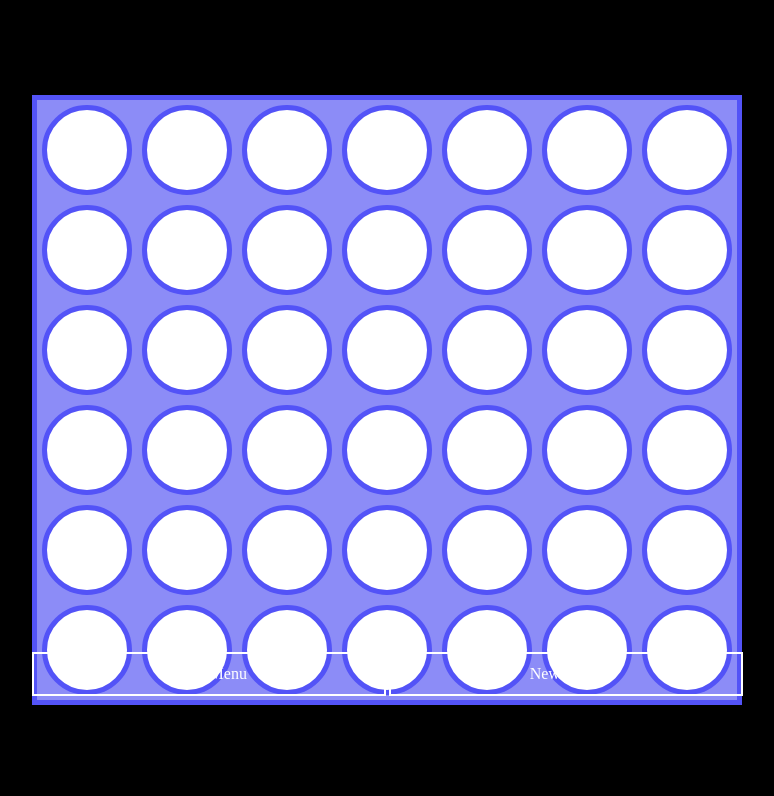
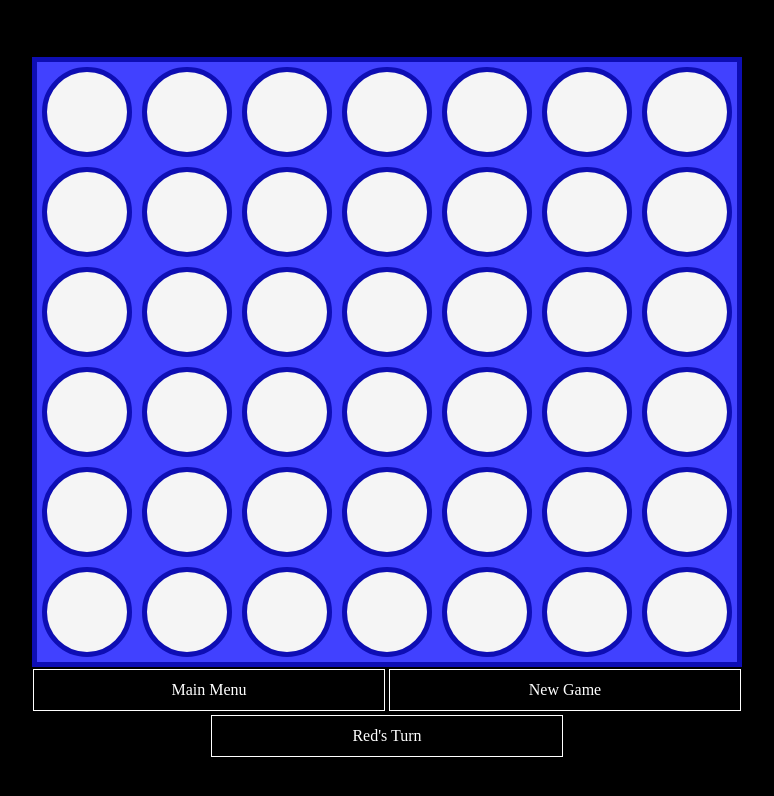
Before and after one commit to jbm97/p1-connect4, a plain HTML site: page index.html in a window 1280 px wide. Both pictures are taken after a click on the element "Start Game". Shown: the whole page, without its empty margins (253-1027 px from the left). Drawn offline with Linux system fonts and the light colour scheme.

Commit message:
feat: adjust css for flex box/window resizing, edit playPiece and playerStart cursor style from body to #game-display so it only shows when hovering the game itself

```diff
--- a/css/style.css
+++ b/css/style.css
@@ -12,17 +12,12 @@ p {
 /* style these 2 later. add some sort of blur to image and stuff*/
 
 #game-display {
-    position: fixed;
-    top: 50%;
-    left: 50%;
-    transform: translate(-50%, -50%);
-    -webkit-transform: translate(-50%, -50%);
     display: flex;
     flex-wrap: wrap;
     height: 600px;
     width: 700px;
-    background-color: rgb(140, 140, 247);
-    border: 5px solid rgb(83, 83, 247);
+    background-color: rgb(65, 65, 255);
+    border: 5px solid rgb(14, 14, 180);
 }
 
 #start:hover,
@@ -35,47 +30,44 @@ p {
 
 #start,
 #instructions-btn {
+    position: absolute;
+    display: flex;
     width: 350px;
     height: 40px;
-    top: 80%;
-    left: 25%;
+    top: 72%;
+    left: 32%;
+    justify-content: center;
+    align-items: center;
     text-align: center;
-    align-items: center;
 }
 
 #instructions-btn {
-top: 90%;
+    top: 78%;
 }
 
 #instructions-home-btn {
-    position: absolute;
     display: flex;
+    flex-wrap: wrap;
     border: 2px solid black;
     width: 350px;
     height: 40px;
     top: 90.5%;
     left: 25%;
-
 }
 
 #home,
-#new-game {
+#new-game,
+#turn-div {
+    display: inline-block;
+    margin: 2px;
     width: 350px;
     height: 40px;
     color: white;
-    border-color: white;
-    top: 81.5%;
+    border: 1px solid white;
+    align-content: center;
     text-align: center;
-    align-content: center;
 }
 
-#home {
-    right: 50.05%
-}
-
-#new-game {
-    left: 50.15%;
-}
 
 #instructions {
     position: fixed;
@@ -88,8 +80,18 @@ top: 90%;
     border: solid black;
 }
 
+#turn-div {
+}
+
+.display-container {
+    display: flex;
+    flex-direction: column;
+    align-items: center;
+    justify-content: center;
+    height: 100vh;
+}
+
 .btn {
-    position: absolute;
     border: 2px solid black;
 }
 
@@ -97,7 +99,13 @@ top: 90%;
     height: 80px;
     width: 80px;
     margin: 5px;
-    background-color: white;
+    background-color: #f5f5f5;
     border-radius: 50%;
-    border: 5px solid rgb(83, 83, 247);
+    border: 5px solid rgb(14, 14, 180);
 }
+
+.red-cell,
+.yellow-cell {
+    height: 80px;
+    width: 80px;
+}
--- a/js/app.js
+++ b/js/app.js
@@ -21,6 +21,9 @@ window.onload = function () {
 
 function firstLoad() {
     //make main game display/board
+    const displayContainer = document.createElement("div");
+    displayContainer.className = "display-container";
+
     const gameDisplayDiv = document.createElement("div");
     gameDisplayDiv.id = "game-display";
 
@@ -43,10 +46,9 @@ function firstLoad() {
     instructionsBtn.id = "instructions-btn";
     instructionsBtn.addEventListener("click", instructions);
 
-    gameDisplayDiv.append(img);
-    gameDisplayDiv.append(startBtn);
-    gameDisplayDiv.append(instructionsBtn);
-    document.body.append(gameDisplayDiv);
+    gameDisplayDiv.append(img, startBtn, instructionsBtn);
+    displayContainer.append(gameDisplayDiv);
+    document.body.append(displayContainer);
 }
 //initial display when page is loaded. Selection screen
 
@@ -100,7 +102,13 @@ function drawBoard() {
         newGameBtn.textContent = "New Game"; // delete later, going to use an image/image of text
         newGameBtn.addEventListener("click", clearBoard);
 
-        document.body.append(homeBtn, newGameBtn);
+        //button container
+        const buttonContainer = document.createElement("div");
+        buttonContainer.className = "button-container";
+        buttonContainer.append(homeBtn, newGameBtn);
+
+        const displayContainer = document.querySelector(".display-container");
+        displayContainer.append(buttonContainer);
     }
     playerStart(); //choose who starts
     displayTurn(); //display turn at bottom, is this really needed though? you can tell based on cursor
@@ -177,10 +185,12 @@ function playerStart() {
     const playerStart = Math.floor(Math.random() * 2) + 1; // without +1 it seems like it's not as random, but it probably is the same
 
     if (playerStart === 1) {
-        document.body.style.cursor = "url('./images/redcursor.png'), auto"; // i guess this does work, needs auto @ end
+        document.getElementById("game-display").style.cursor =
+            "url('./images/redcursor.png'), auto"; // i guess this does work, needs auto @ end. updated these to only show when hover game board instead of body.
         currentPlayer = playerStart;
     } else if (playerStart === 2) {
-        document.body.style.cursor = "url('./images/yellowcursor.png'), auto";
+        document.getElementById("game-display").style.cursor =
+            "url('./images/yellowcursor.png'), auto";
         currentPlayer = playerStart;
     }
 
@@ -201,14 +211,14 @@ function playPiece(e) {
             redCell.className = "red-cell";
             clickedCell.append(redCell);
             currentPlayer = playerTwo; // switch to playerTwo after placing the red piece
-            document.body.style.cursor = "url('./images/yellowcursor.png'), auto"; // Switch cursor to yellow for next turn
+            document.getElementById("game-display").style.cursor = "url('./images/yellowcursor.png'), auto"; // Switch cursor to yellow for next turn
         } else if (currentPlayer === playerTwo) {
             const yellowCell = document.createElement("img");
             yellowCell.src = "./images/yellowcell.png";
             yellowCell.className = "yellow-cell";
             clickedCell.append(yellowCell);
             currentPlayer = playerOne; // switch to playerOne after placing the yellow piece
-            document.body.style.cursor = "url('./images/redcursor.png'), auto"; // Switch cursor to red for next turn
+            document.getElementById("game-display").style.cursor = "url('./images/redcursor.png'), auto"; // Switch cursor to red for next turn
         }
     }
     turnCheck();
@@ -223,14 +233,15 @@ function drawCheck() {}
 
 function displayTurn() {
     const turnDivCheck = document.querySelector("#turn-div"); //check to see if this exists so it doesn't keep making it every turn
-    console.log(turnDivCheck);
     if (!turnDivCheck) {
         const turnDiv = document.createElement("div");
         turnDiv.id = "turn-div";
         const img = document.createElement("div"); //change to image later, using text for testing
         img.className = "turn-img";
 
-        document.body.append(turnDiv);
+        const displayContainer = document.querySelector(".display-container");
+
+        displayContainer.append(turnDiv);
         turnDiv.append(img);
 
         turnCheck();
@@ -240,7 +251,6 @@ function displayTurn() {
 
 function turnCheck() {
     const img = document.querySelector(".turn-img");
-    console.log(img);
     if (currentPlayer === playerOne) {
         img.textContent = "Red's Turn";
         img.id = "red-turn";
@@ -255,5 +265,4 @@ function displayWinner() {}
 
 //TODO: the actual game logic
 //TODO: Create winner text/display
-//TODO: Create display/text for who's turn it is
-//TODO: Instructions before game start/selection screen
+//TODO: Fix CSS. disaster when window size changes need to put everything into another div for flex
```
